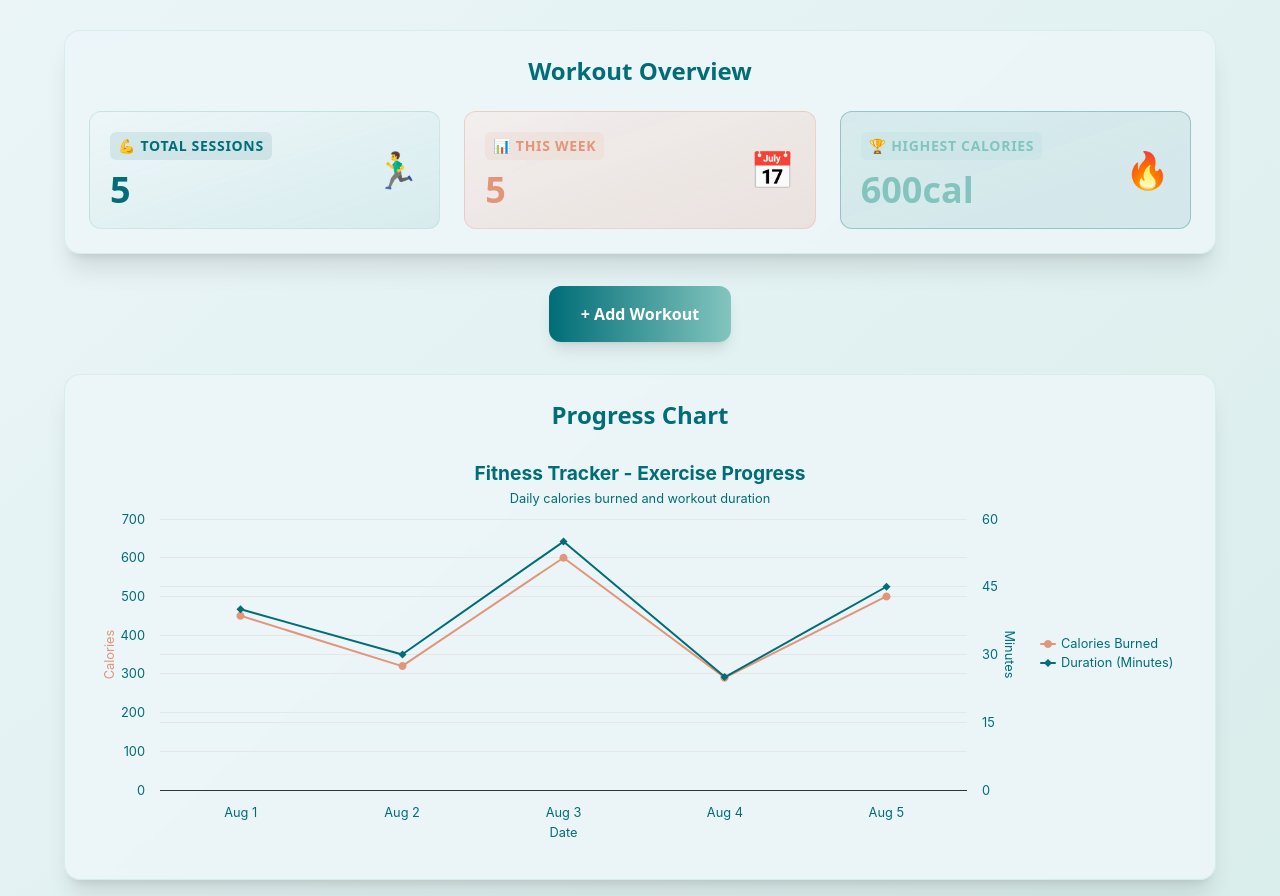
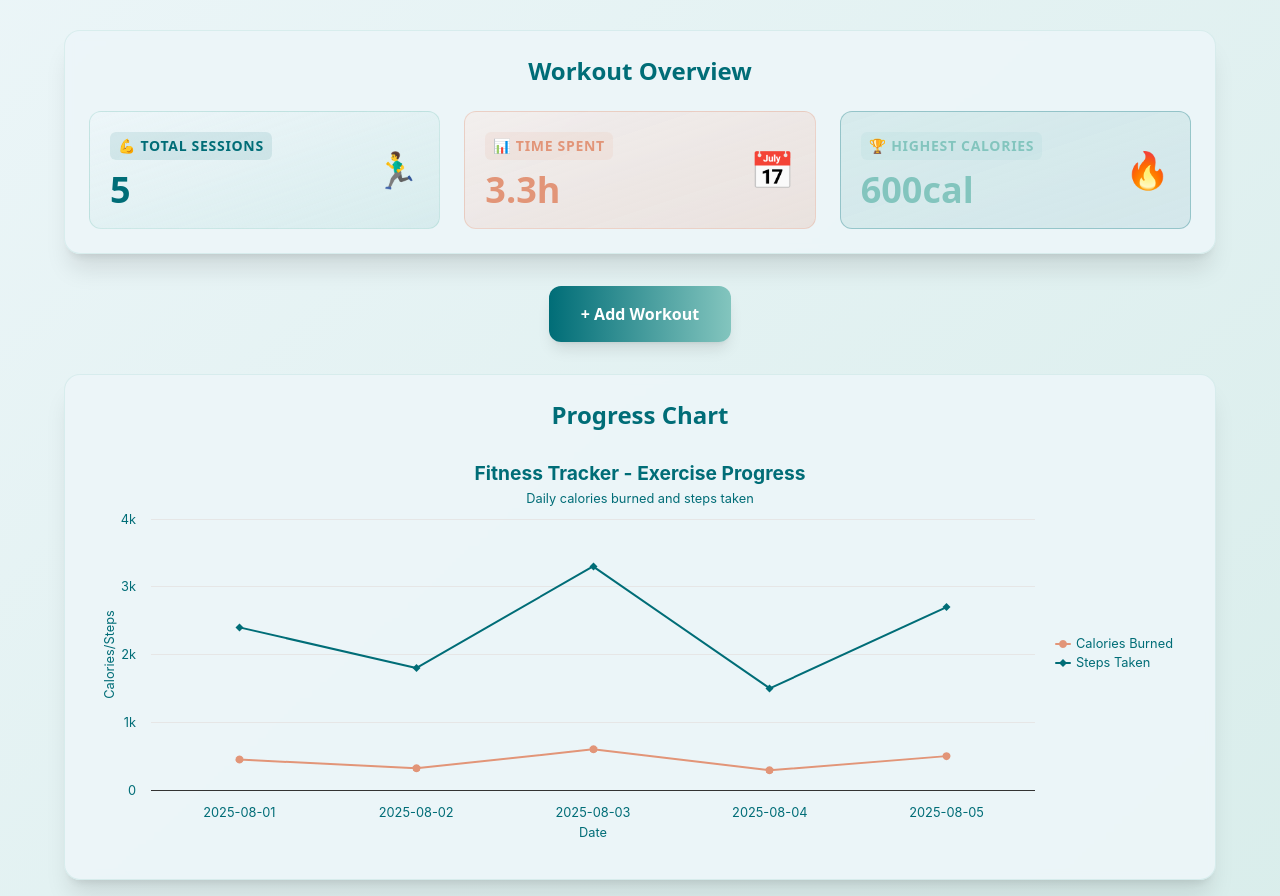
Before and after one commit to COR1999/fitnessTracker, a React (Vite) app in the folder my-app/: page / in a window 1280 px wide. Shown: the part 260-1156 px from the top of the page. Built offline with nearby package versions, Linux system fonts and the light colour scheme.

Commit message:
miss read the readme added steps taken to the chart and plotted it also added timespent  in statsOverview

```diff
--- a/my-app/src/chartConfig.ts
+++ b/my-app/src/chartConfig.ts
@@ -9,7 +9,7 @@ export const chartColors = {
 export const getChartOptions = (
   dates: string[],
   calories: number[],
-  durationMinutes: number[],
+  stepsData: number[],
   isMobile: boolean
 ) => ({
   title: {
@@ -19,7 +19,7 @@ export const getChartOptions = (
     }
   },
   subtitle: {
-    text: 'Daily calories burned and workout duration',
+    text: 'Daily calories burned and steps taken',
     style: {
       color: chartColors.secondary
     }
@@ -38,11 +38,11 @@ export const getChartOptions = (
       }
     }
   },
-  yAxis: [{
+  yAxis: {
     title: {
-      text: 'Calories',
+      text: 'Calories/Steps',
       style: {
-        color: chartColors.accent1
+        color: chartColors.secondary
       }
     },
     labels: {
@@ -50,24 +50,8 @@ export const getChartOptions = (
         color: chartColors.secondary
       }
     },
-    tickInterval: 50,
     min: 0
-  }, {
-    title: {
-      text: 'Minutes',
-      style: {
-        color: chartColors.accent2
-      }
-    },
-    labels: {
-      style: {
-        color: chartColors.secondary
-      }
-    },
-    tickInterval: 10,
-    min: 0,
-    opposite: true
-  }],
+  },
   legend: {
     layout: isMobile ? 'horizontal' : 'vertical',
     align: isMobile ? 'center' : 'right',
@@ -79,12 +63,10 @@ export const getChartOptions = (
   series: [{
     name: 'Calories Burned',
     data: calories,
-    yAxis: 0,
     color: chartColors.accent1
   }, {
-    name: 'Duration (Minutes)',
-    data: durationMinutes,
-    yAxis: 1,
+    name: 'Steps Taken',
+    data: stepsData,
     color: chartColors.accent2
   }],
   credits: {
--- a/my-app/src/components/chart.tsx
+++ b/my-app/src/components/chart.tsx
@@ -9,10 +9,10 @@ const Chart = () => {
   const isMobile = useMobile();
 
   // Get the formatted data
-  const { dates, calories, durationMinutes } = useFormatData();
-
+  const { dates, calories, stepsData } = useFormatData();
+  console.log(stepsData)
   // Get chart options from external config
-  const options = getChartOptions(dates, calories, durationMinutes, isMobile);
+  const options = getChartOptions(dates, calories, stepsData, isMobile);
 
   return (
     <div className="card card-content">
--- a/my-app/src/components/statsOverview.tsx
+++ b/my-app/src/components/statsOverview.tsx
@@ -1,4 +1,4 @@
-import { getBestDay, useStats, numberOfObjects } from '../hooks/handleStats'
+import { getBestDay, useStats, numberOfObjects, getTotalHours } from '../hooks/handleStats'
 import { exerciseData } from '../../constants'
 
 const StatsOverview = () => {
@@ -22,8 +22,8 @@ const StatsOverview = () => {
           <div className="stat-card stat-card-green hover:shadow-lg transition-shadow duration-200 cursor-pointer">
             <div className="flex items-center justify-between">
               <div className="flex-1">
-                <p className="text-sm text-atomic-tangerine font-black uppercase tracking-wider mb-3 bg-atomic-tangerine/10 px-2 py-1 rounded-md inline-block">📊 This Week</p>
-                <p className="text-4xl font-extrabold text-atomic-tangerine leading-none">{stats.thisWeekSessions}</p>
+                <p className="text-sm text-atomic-tangerine font-black uppercase tracking-wider mb-3 bg-atomic-tangerine/10 px-2 py-1 rounded-md inline-block">📊 Time Spent</p>
+                <p className="text-4xl font-extrabold text-atomic-tangerine leading-none">{getTotalHours()}h</p>
               </div>
               <div className="text-4xl ml-4 transform hover:scale-110 transition-transform duration-200">📅</div>
             </div>
--- a/my-app/src/hooks/formData.ts
+++ b/my-app/src/hooks/formData.ts
@@ -1,10 +1,11 @@
+// import { Console } from 'console';
 import { useState } from 'react'
 
 // Define the workout type
 type Workout = {
 date: string;
 calories: number;
-durationMinutes: number;
+stepsTaken: number;
 };
 
 // Custom hook for managing workouts
@@ -16,11 +17,15 @@ export const useWorkouts = () => {
     e.preventDefault();
 
     const formData = new FormData(e.target as HTMLFormElement);
+    const rawSteps = parseInt(formData.get('duration') as string)
+    // const steps = parseInt(formData.get('duration') as string)
+    // console.log(steps);
     const newWorkout: Workout = {
       date: formData.get('date') as string,
       calories: parseInt(formData.get('calories') as string),
-      durationMinutes: parseInt(formData.get('duration') as string),
+      stepsTaken: calculateSteps(rawSteps),
     };
+
 
     // Add workout to state
     setWorkouts(prev => [...prev, newWorkout]); // ✅ Use callback for safer updates
@@ -35,6 +40,10 @@ export const useWorkouts = () => {
     workouts,
     showAddForm,
     setShowAddForm,
-    handleAddWorkout
+    handleAddWorkout,
   };
 };
+
+const calculateSteps = function(x:number) {
+  return (x * 60)
+}
--- a/my-app/src/hooks/formatChart.ts
+++ b/my-app/src/hooks/formatChart.ts
@@ -11,16 +11,21 @@ export const useFormatData = () => {
     };
 
     // Extract data for chart
-    const dates = exerciseData.map(item => formatDate(item.date));
+    const dates = exerciseData.map(item => item.date);
     const calories = exerciseData.map(item => item.calories);
-    const durationMinutes = exerciseData.map(item => item.durationMinutes);
+    const stepsData = exerciseData.map(item => calculateSteps(item.durationMinutes));
 
     return {
       dates,
       calories,
-      durationMinutes
+      stepsData,
     };
   }, []); // No dependencies needed since exerciseData is a static import
 
   return formattedData;
 }
+
+
+const calculateSteps = function(x:number) {
+  return (x * 60)
+}
--- a/my-app/src/hooks/handleStats.ts
+++ b/my-app/src/hooks/handleStats.ts
@@ -51,3 +51,12 @@ export const getBestDay = () =>{
 
   return bestDay;
 }
+
+export const getTotalHours = () => {
+  // Calculate total hours spent training
+  const totalMinutes = exerciseData.reduce((total, workout) => {
+    return total + (workout.durationMinutes || 0);
+  }, 0);
+
+  return Math.round((totalMinutes / 60) * 10) / 10; // Round to 1 decimal place
+}
```
Also changed, not shown: my-app/src/assets/Screenshot 2025-08-25 014540.png.
